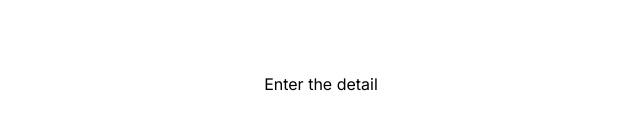
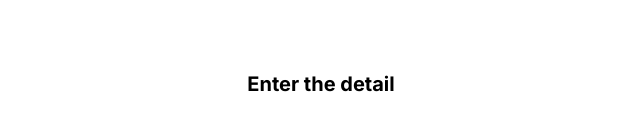
Before and after one commit to muzammilpro/Next_Js_Auth, a Next.js app: page / in a window 1280 px wide. Shown: the part 316-446 px from the top of the page, without its empty margins (319-959 px from the left). Built offline with nearby package versions, Linux system fonts and the light colour scheme.

Commit message:
Under Procedure

```diff
--- a/app/page.js
+++ b/app/page.js
@@ -3,7 +3,9 @@ import Image from 'next/image'
 export default function Home() {
   return (
   <div className='grid place-items-center h-screen'>
+    <div className='text-xl font-bold my-4'>
     <h1>Enter the detail</h1>
+    </div>
   </div>
   )
 }
```
